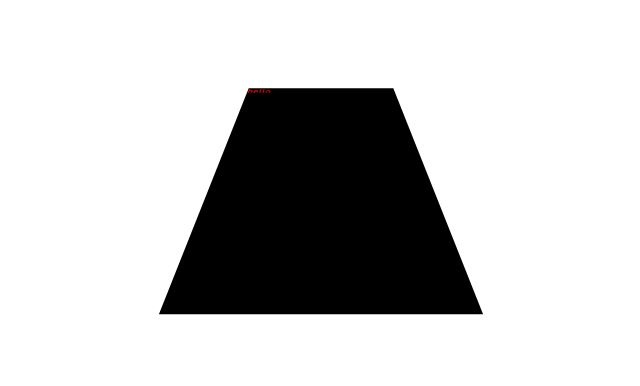
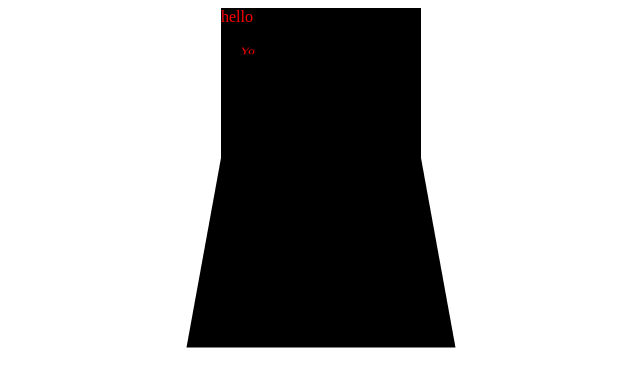
Before and after one commit to tommyrharper/css-mac-laptop, a plain HTML site: page index2.html in a window 1280 px wide. Shown: the whole page, without its empty margins (319-959 px from the left). Drawn offline with Linux system fonts and the light colour scheme.

Commit message:
Add two divs in index2

```diff
--- a/index2.html
+++ b/index2.html
@@ -9,6 +9,7 @@
 body {
   display: flex;
   align-items: center;
+  flex-direction: column;
   justify-content: center;
 }
 
@@ -18,19 +19,27 @@ div {
   height: 300px;
   width: 200px;
   /* transform: perspective(200px) rotateX(20deg); */
-  transform: perspective(300px) rotateX(50deg);
+  /* transform: perspective(300px) rotateX(50deg); */
   /* transform:
   translateX(0px)
   translateZ(100px)
-  translateY(50px); */
+  translateY(70px); */
 }
+
+.keyboard {
+  position: absolute;
+  transform: perspective(200px) rotateX(20deg);
+}
+
 </style>
 <body>
 
   <!-- <div style="background-color:black;"> -->
-  <div>
+  <div class="screen">
     hello
-
+  </div>
+  <div class="keyboard">
+    Yo
   </div>
 
 </body>
```
